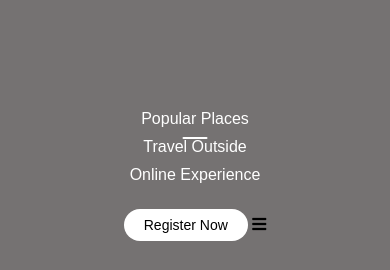
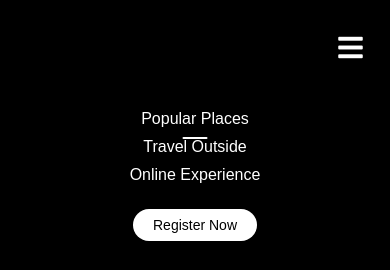
Before and after one commit to Addy-h/house-renting-website, a plain HTML site: page index.html in a window 390 px wide. Shown: the top 270 px of the page. Drawn offline with Linux system fonts and the light colour scheme.

Commit message:
fifth commit

```diff
--- a/css/style.css
+++ b/css/style.css
@@ -274,6 +274,9 @@ nav {
     border-radius: 2px;
 
 }
+nav .fa-bars{
+    display: none;
+}
 
 /* ----For small screen devices------ */
 @media only screen and (max-width: 700px) {
@@ -284,7 +287,7 @@ nav {
         display: inline-block;
         width: 100%;
         padding: 100px 7% 0;
-        background: rgb(117, 114, 114);
+        background: #000;
         text-align: center;
     }
     nav .nav-links li {
@@ -295,4 +298,12 @@ nav {
         margin: 15px 0 30px;
         display: inline-block;
     }
+    nav .fa-bars{
+        display: block;
+        position: fixed;
+        top: 4%;
+        right: 7%;
+        color: #fff;
+        font-size: 28px;
+    }
 }
```
